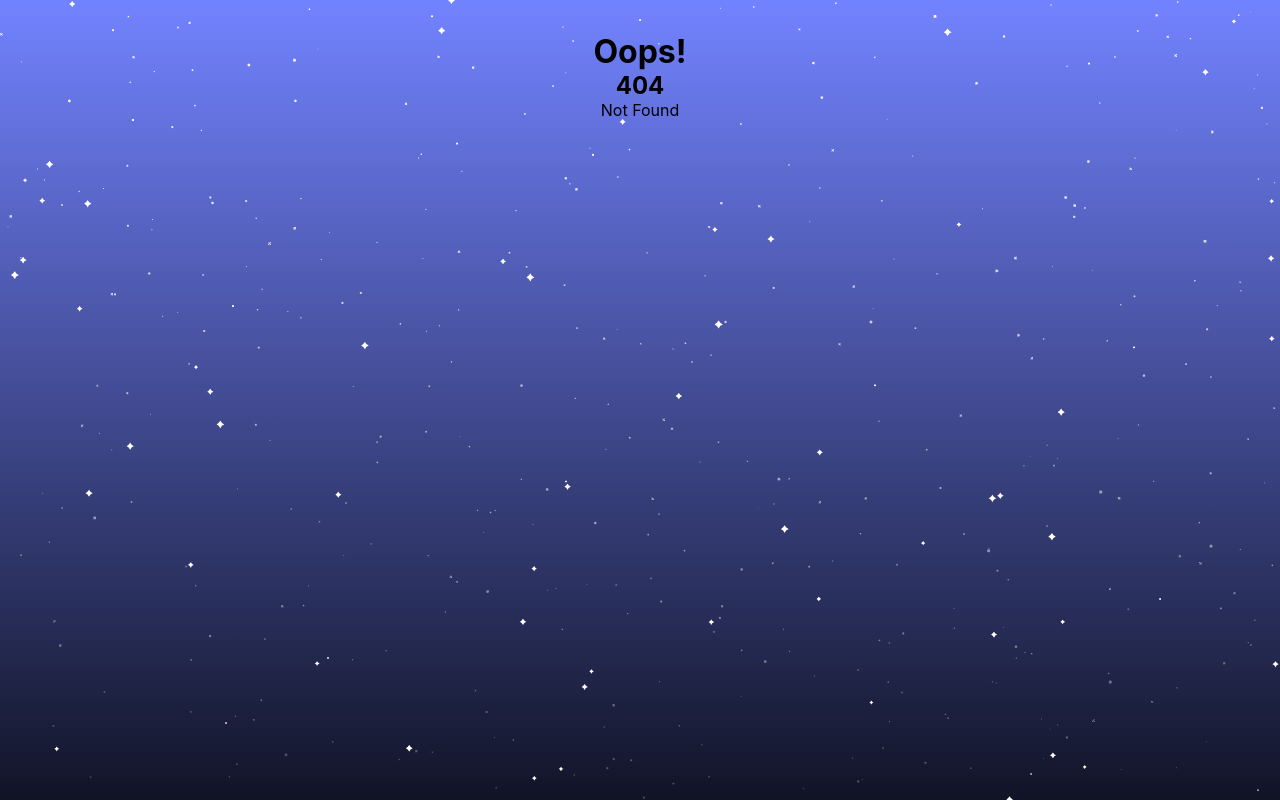
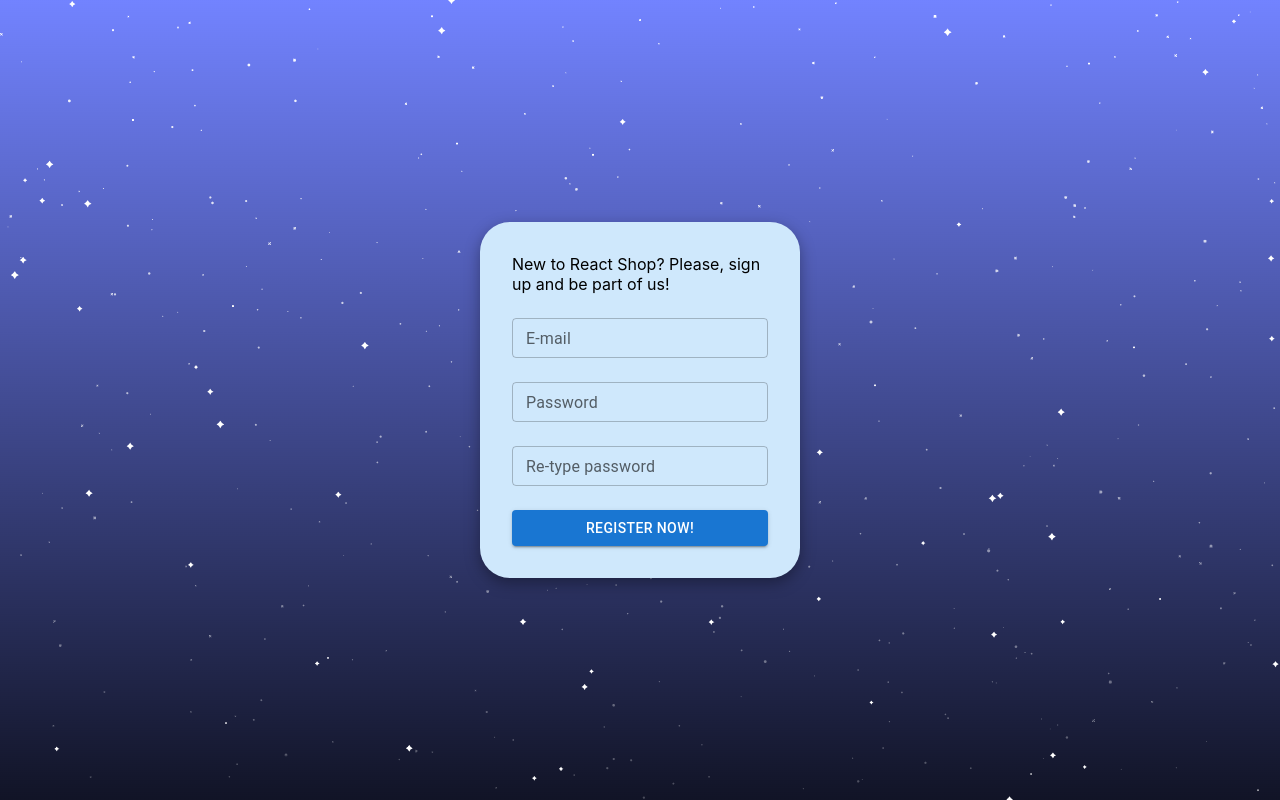
Before and after one commit to commitrider/react-shop, a React (Create React App) app: page /signup in a window 1280 px wide. Before the commit this address had no page. Built offline with nearby package versions, Linux system fonts and the light colour scheme.

Commit message:
Sign up screen and login link navigator

```diff
--- a/src/pages/login/Login.tsx
+++ b/src/pages/login/Login.tsx
@@ -5,7 +5,7 @@ import CustomButton from "../../components/shared/CustomButton";
 import Input from "../../components/shared/Input";
 import React, { useEffect, useState } from "react";
 import useInput from "../../hooks/use-input";
-
+import { Link } from "react-router-dom";
 
 const Login = () => {
     const [formIsValid, setFormIsValid] = useState(true);
@@ -35,10 +35,7 @@ const Login = () => {
     }, [enteredLoginIsValid, enteredPasswordIsValid])
 
     const submitHandler = () => {
-        // if (!enteredLoginIsValid || !enteredPasswordIsValid) {
-        //     return
-        // }
-
+        // TO DO
         console.log("validated")
     }
 
@@ -46,16 +43,14 @@ const Login = () => {
     const passwordErrorMessage = enteredPasswordHasError ? "Please, enter a valid password!" : "" ;
 
     return (
-        <Container sx={{ display: 'flex', justifyContent: 'center' }}>
+        <Container sx={{ display: 'flex', justifyContent: 'center', alignItems: 'center', height: '100vh' }}>
             <Box
                 p={4}
-                mt={6}
                 bgcolor={'#cfe8fc'}
                 width={'20em'}
                 height={'fit-content'}
                 borderRadius={'30px'}
                 boxShadow={'rgba(0, 0, 0, 0.35) 0px 5px 15px'}
-
             >
                 <Stack
                     direction={"column"}
@@ -89,7 +84,7 @@ const Login = () => {
                     />
                     <Box rowGap={2} sx={{ display: 'flex', alignItems: 'center', flexDirection: 'column' }}>
                         <span>Don't have an account yet?</span>
-                        <span>Sign up!</span>
+                        <Link to={'/signup'}>Sign up!</Link>
                     </Box>
                 </Stack>
             </Box>
--- /dev/null
+++ b/src/pages/signup/Signup.tsx
@@ -0,0 +1,38 @@
+import Container from "@mui/material/Container";
+import Box from "@mui/material/Box"
+import Stack from '@mui/material/Stack';
+import Input from "../../components/shared/Input";
+import React from "react";
+import CustomButton from "../../components/shared/CustomButton";
+
+const Signup = () => {
+    const onSubmit = () => {
+        console.log("data sent!")
+    }
+
+    return (
+        <Container sx={{ display: 'flex', justifyContent: 'center', alignItems: 'center', height: '100vh' }}>
+            <Box
+                p={4}
+                bgcolor={'#cfe8fc'}
+                width={'20em'}
+                height={'fit-content'}
+                borderRadius={'30px'}
+                boxShadow={'rgba(0, 0, 0, 0.35) 0px 5px 15px'}
+            >
+                <Stack
+                    direction={"column"}
+                    gap={3}
+                >
+                    <span>New to React Shop? Please, sign up and be part of us!</span>
+                    <Input id="email" type="email" label="E-mail" onChange={onSubmit}/>
+                    <Input id="password" type="password" label="Password" onChange={onSubmit}/>
+                    <Input id="password2" type="password" label="Re-type password" onChange={onSubmit}/>
+                    <CustomButton onClick={onSubmit} text={"Register now!"} />
+                </Stack>
+            </Box>
+        </Container>
+    )
+}
+
+export default Signup
```
Also changed, not shown: src/Router/index.tsx (+7 -2 lines).
